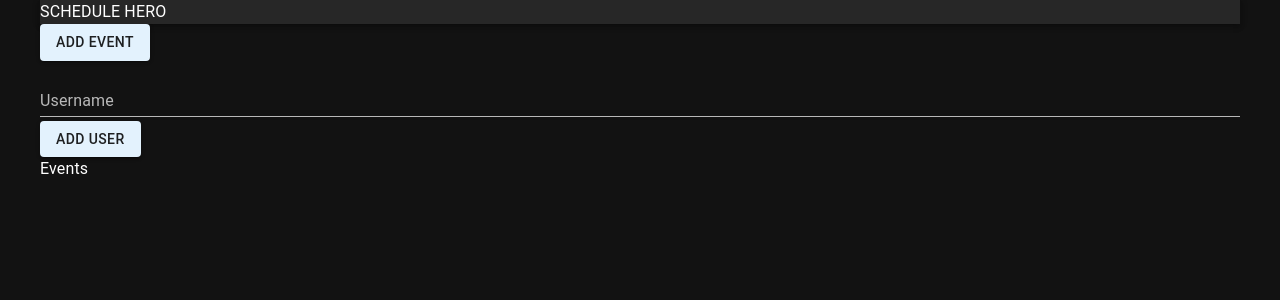
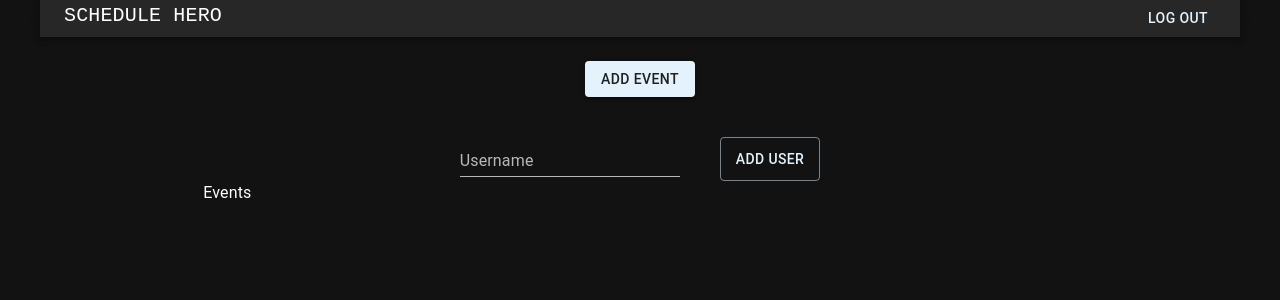
Before and after one commit to Armadillo59/schedule-hero, a React app: page / in a window 1280 px wide. Shown: the top 300 px of the page. Built offline with nearby package versions, Linux system fonts and the light colour scheme.

Commit message:
Add app bar with log out button, center body components

```diff
--- a/client/components/EventBoard.jsx
+++ b/client/components/EventBoard.jsx
@@ -6,6 +6,7 @@ import Button from '@mui/material/Button';
 import AddEventForm from "./AddEventForm";
 import TextField from '@mui/material/TextField';
 import Alert from '@mui/material/Alert';
+import Container from '@mui/material/Container';
 
 function EventBoard() {
   const [open, setOpen] = useState(false);
@@ -47,21 +48,24 @@ function EventBoard() {
   }
 
   return (
-    <div>
-      <Button variant='contained' onClick={handleClickOpen}>Add Event</Button>
+    <Container sx={{display: 'flex', flexDirection: 'column', alignItems: 'center'}}>
+      <Button variant='contained' sx={{ m: 3 }}onClick={handleClickOpen}>Add Event</Button>
+      <Container sx={{display: 'flex', justifyContent: 'center'}}>
         <TextField
               margin='dense'
               label='Username'
               type='text'
-            fullWidth
               variant='standard'
               onChange={e => setUserName(e.target.value)}
               />
-      <Button variant='contained' onClick={handleClickAddUser}>Add User</Button>
+        <Button variant='outlined' sx={{marginTop: 2, marginLeft: 5}} onClick={handleClickAddUser}>Add User</Button>
+      </Container>
       {invalidUserName && <Alert severity='error'>Please enter a username.</Alert>}
       <AddEventForm open={open} setOpen={setOpen} handleClose={handleClose} />
-      <EventList />
-    </div>
+      <Container sx={{ width: '80%', height: '50%', borderBlockColor: "white" }}>
+        <EventList/>
+      </Container>
+    </Container>
 
   );
 }
--- a/client/components/HeaderAppBar.jsx
+++ b/client/components/HeaderAppBar.jsx
@@ -1,11 +1,28 @@
 import React from 'react';
+import { useNavigate } from 'react-router-dom';
 
 import AppBar from '@mui/material/AppBar';
+import Container from '@mui/material/Container';
+import Toolbar from '@mui/material/Toolbar';
+import Typography from '@mui/material/Typography';
+import Button from '@mui/material/Button';
 
 function HeaderAppBar(props) {
+  const navigate = useNavigate();
+
+  function handleLogOut(e) {
+    // Probably need to resolve token or session, delete stuff in localStorage when logging out
+    navigate('/login');
+  }
+
   return (
     <AppBar position='static'>
-      SCHEDULE HERO
+      <Container maxWidth="xl" sx={{display: 'flex', justifyContent: 'space-between'}}>
+        <Typography variant="h6" fontFamily="monospace" >
+          SCHEDULE HERO
+        </Typography>
+        <Button variant="text" onClick={handleLogOut}>Log Out</Button>
+      </Container>
     </AppBar>
   )
 }
```
Lines whose indentation alone changed are shown as unchanged.
